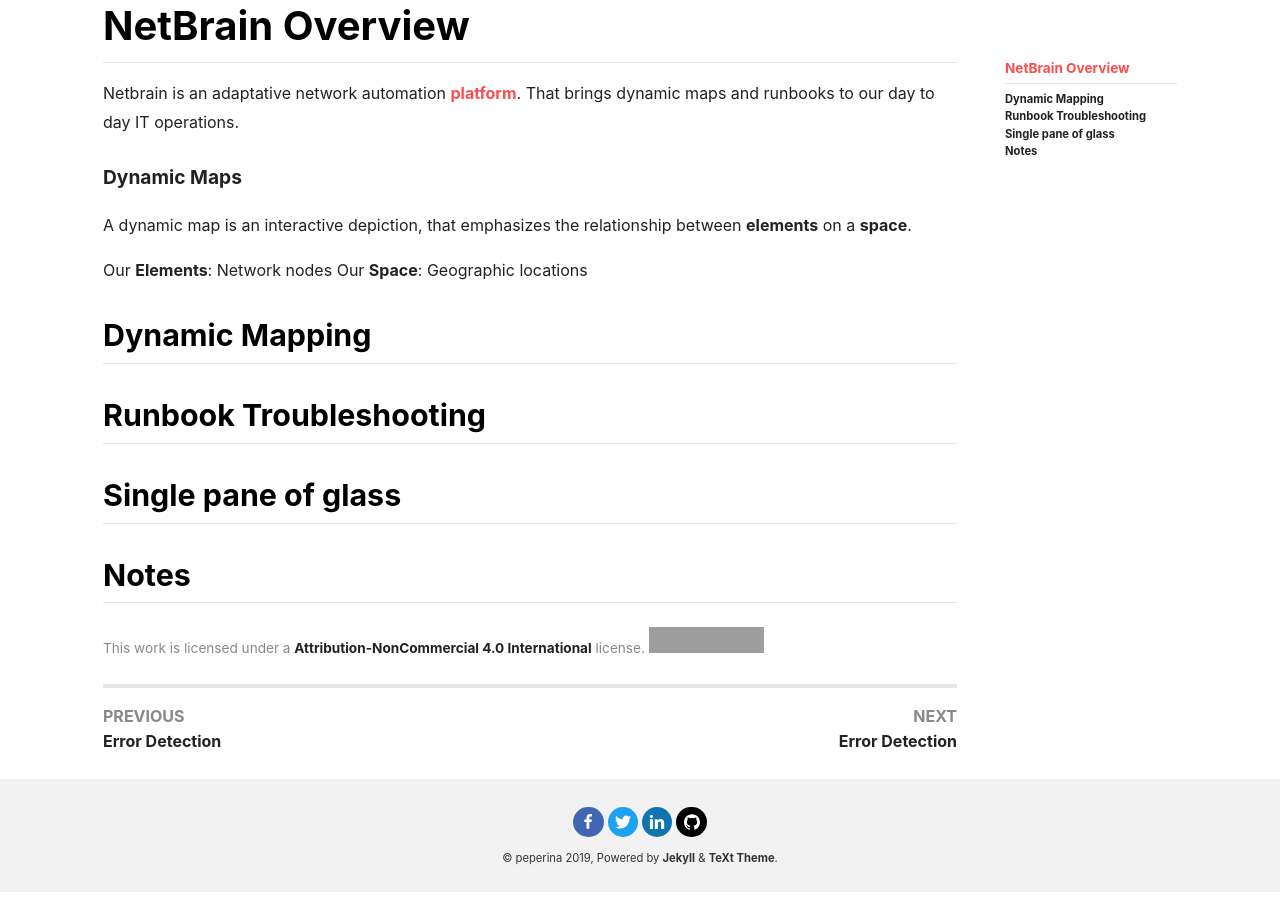
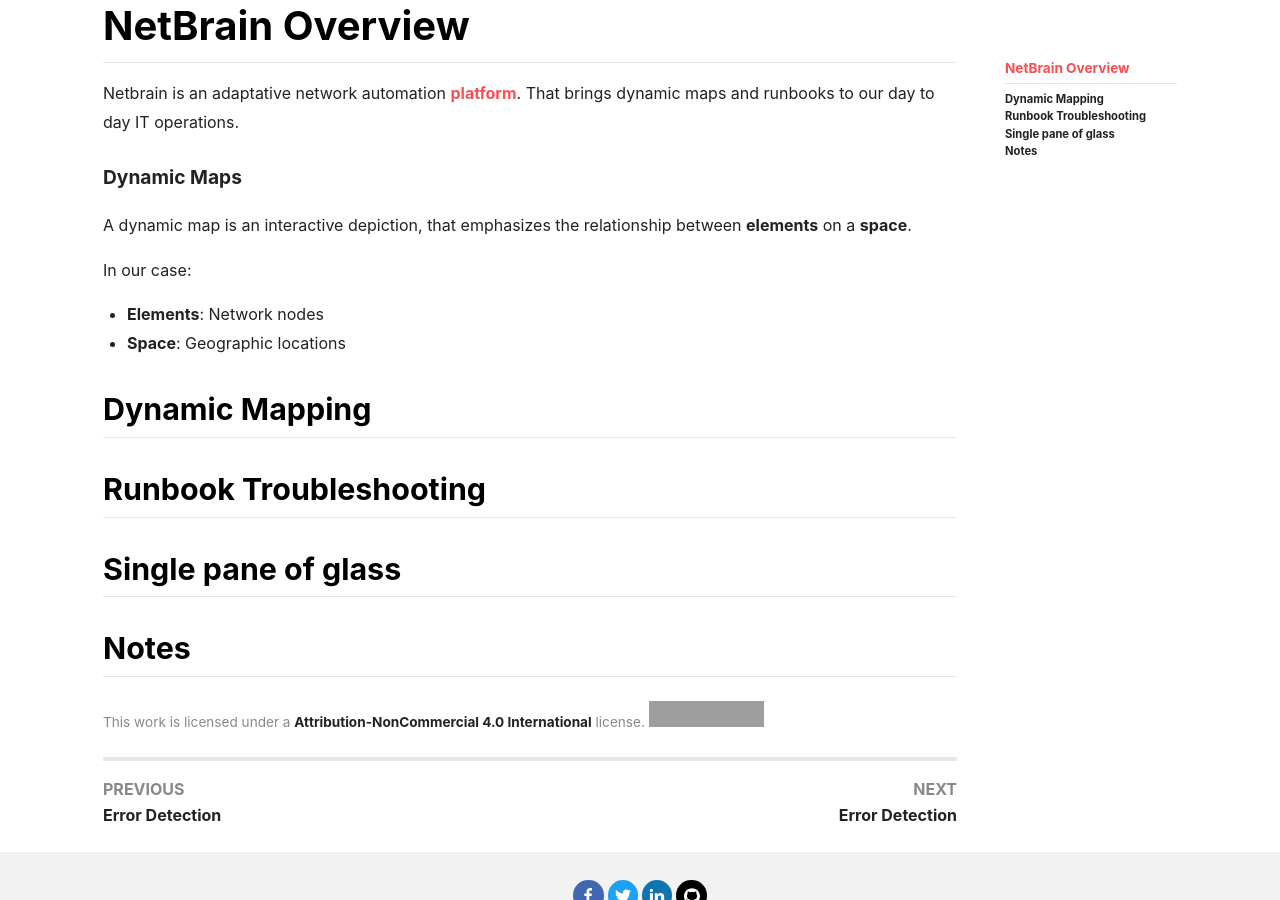
Before and after one commit to amarinjs/sitio, a Jekyll site: the page built from _posts/2019-09-27-Netbrain-basics.md, in a window 1280 px wide and 900 px high, scrolled down 681 px. Built offline with Jekyll 4.4.1, drawn with Linux system fonts in a browser that asks for light colours; nearby versions of some CDN libraries; comment, search, counter and statistics services are not loaded; grey boxes are pictures that could not be loaded.

Commit message:
Update 2019-09-27-Netbrain-basics.md

```diff
--- a/_posts/2019-09-27-Netbrain-basics.md
+++ b/_posts/2019-09-27-Netbrain-basics.md
@@ -30,8 +30,9 @@
 
 A dynamic map is an interactive depiction, that emphasizes the relationship between **elements** on a **space**.
 
-Our **Elements**: Network nodes
-Our **Space**: Geographic locations
+In our case:
+- **Elements**: Network nodes
+- **Space**: Geographic locations
 
 ## Dynamic Mapping
 
```
